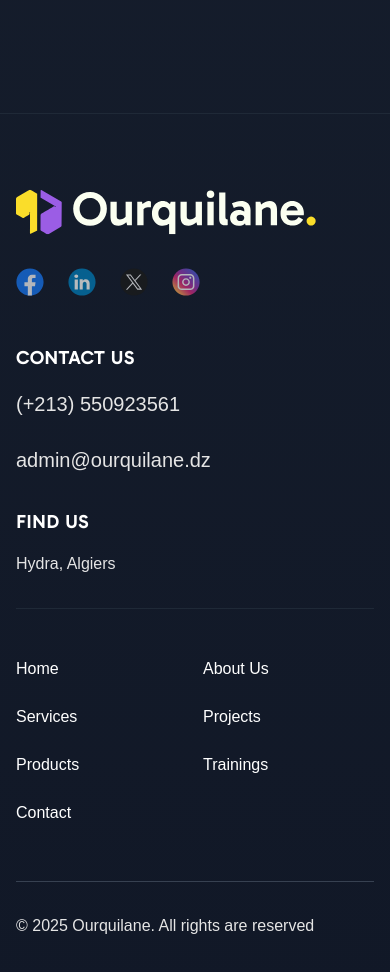
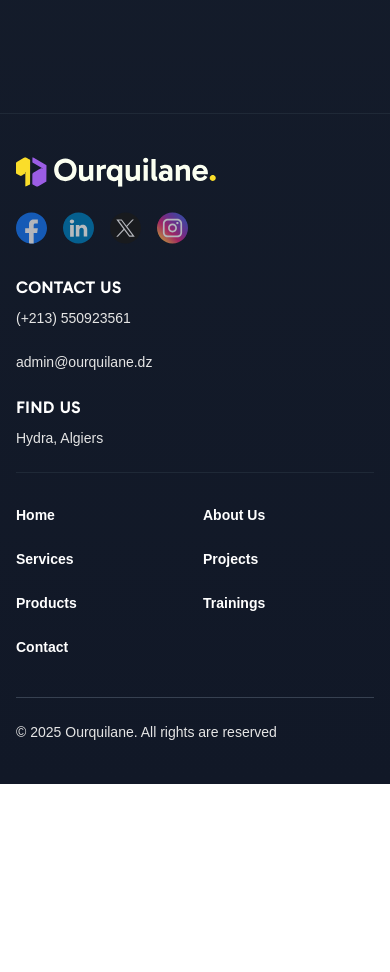
Before and after one commit to ZACK2613111/Ourquilane-website, a Next.js app: page / in a window 390 px wide. Shown: the part 7500-8472 px from the top of the page. After the commit the page ends 8284 px from the top, so only its background shows below. Built offline with nearby package versions, Linux system fonts and the light colour scheme.

Commit message:
Fix footer responsive

```diff
--- a/src/components/common/Footer.tsx
+++ b/src/components/common/Footer.tsx
@@ -34,37 +34,35 @@
 
   const handleFooterLinkClick = (link: string) => {
     if (link.startsWith("#")) {
-      // If the link is a section (e.g., #services), redirect to home first
       if (window.location.pathname !== "/") {
         window.location.href = `/${link}`;
       } else {
-        // If already on the home page, scroll to the section
         const section = document.querySelector(link);
         if (section) {
           section.scrollIntoView({ behavior: "smooth" });
         }
       }
     } else {
-      // If the link is a route (e.g., /contact), navigate directly
       window.location.href = link;
     }
   };
 
   return (
     <footer className="relative bg-transparent text-white overflow-hidden border-t border-gray-800">
-      <div className="w-full mx-auto px-4 sm:px-6 lg:px-20 py-16">
-        <div className="grid grid-cols-1 lg:grid-cols-3 gap-12 lg:gap-16">
-          <div className="space-y-8">
+      <div className="w-full mx-auto px-4 sm:px-6 lg:px-20 py-8 sm:py-12 lg:py-16">
+        <div className="grid grid-cols-1 lg:grid-cols-3 gap-8 lg:gap-12">
+          <div className="space-y-6 sm:space-y-8">
             <Link href="/">
               <Image
                 src={Logo}
                 alt="Logo"
-                width={300}
-                height={300}
-                className="max-w-full"
+                width={120}  // Adjust width to be smaller for footer
+                height={48}  // Adjust height to match proportionality
+                className="h-8 w-auto sm:h-10 sm:w-auto" // Responsive size similar to navbar
+                priority
               />
             </Link>
-            <div className="flex items-center gap-6">
+            <div className="flex items-center gap-4 sm:gap-6">
               {socialLinks.map((social) => (
                 <div key={social.name}>
                   <Link
@@ -74,9 +72,9 @@
                     <Image
                       src={social.icon}
                       alt={social.name}
-                      width={30}
-                      height={30}
-                      className="w-7 h-7"
+                      width={120}
+                      height={48}
+                      className="h-8 w-auto lg:h-10"
                     />
                   </Link>
                 </div>
@@ -84,32 +82,32 @@
             </div>
           </div>
 
-          <div className="lg:col-span-2 space-y-12">
-            <div className="grid grid-cols-1 sm:grid-cols-2 gap-8 pb-8 border-b border-gray-800">
+          <div className="lg:col-span-2 space-y-8 sm:space-y-12">
+            <div className="grid grid-cols-1 sm:grid-cols-2 gap-6 sm:gap-8 pb-6 sm:pb-8 border-b border-gray-800">
               <div>
-                <h3 className="text-lg font-gabarito font-bold uppercase tracking-wider mb-4 text-white">
+                <h3 className="text-base sm:text-lg font-gabarito font-bold uppercase tracking-wider mb-2 sm:mb-4 text-white">
                   {translations.footer.contactUs}
                 </h3>
-                <p className="text-description text-grayDescription font-dmSans">(+213) 550923561</p>
+                <p className="text-sm text-grayDescription font-dmSans sm:text-description">(+213) 550923561</p>
                 <br />
-                <p className="text-description text-grayDescription font-dmSans">admin@ourquilane.dz</p>
+                <p className="text-sm text-grayDescription font-dmSans sm:text-description">admin@ourquilane.dz</p>
               </div>
 
               <div>
-                <h3 className="text-lg font-gabarito font-bold uppercase tracking-wider mb-4">
+                <h3 className="text-base sm:text-lg font-gabarito font-bold uppercase tracking-wider mb-2 sm:mb-4">
                   {translations.footer.findUs}
                 </h3>
-                <p className="text-grayDescription font-dmSans">Hydra, Algiers</p>
+                <p className="text-grayDescription font-dmSans text-sm sm:text-base">Hydra, Algiers</p>
               </div>
             </div>
 
             {/* Footer Links */}
-            <div className="grid grid-cols-2 sm:grid-cols-3 lg:grid-cols-7 gap-4">
+            <div className="grid grid-cols-2 sm:grid-cols-3 lg:grid-cols-7 gap-4 sm:gap-6">
               {footerSections.map((section, index) => (
                 <div key={index}>
                   <button
                     onClick={() => handleFooterLinkClick(section.link)}
-                    className="block text-white transition-colors mb-2 font-dmSans text-base hover:text-gray-300"
+                    className="block text-white font-semibold transition-colors mb-2 font-dmSans text-sm sm:text-base hover:text-gray-300"
                   >
                     {section.title}
                   </button>
@@ -119,8 +117,8 @@
           </div>
         </div>
 
-        <div className="mt-12 pt-8 border-t border-gray-700">
-          <p className="text-grayDescription font-dmSans text-base">
+        <div className="mt-8 sm:mt-12 pt-6 sm:pt-8 border-t border-gray-700">
+          <p className="text-grayDescription font-dmSans text-sm sm:text-description">
             {translations.footer.copyright}
           </p>
         </div>
```
